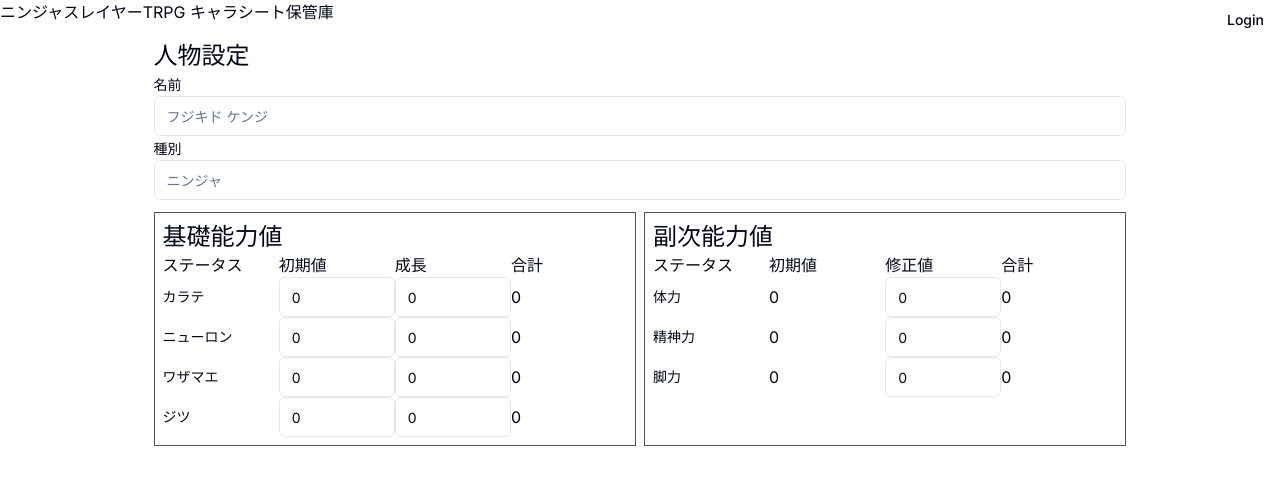
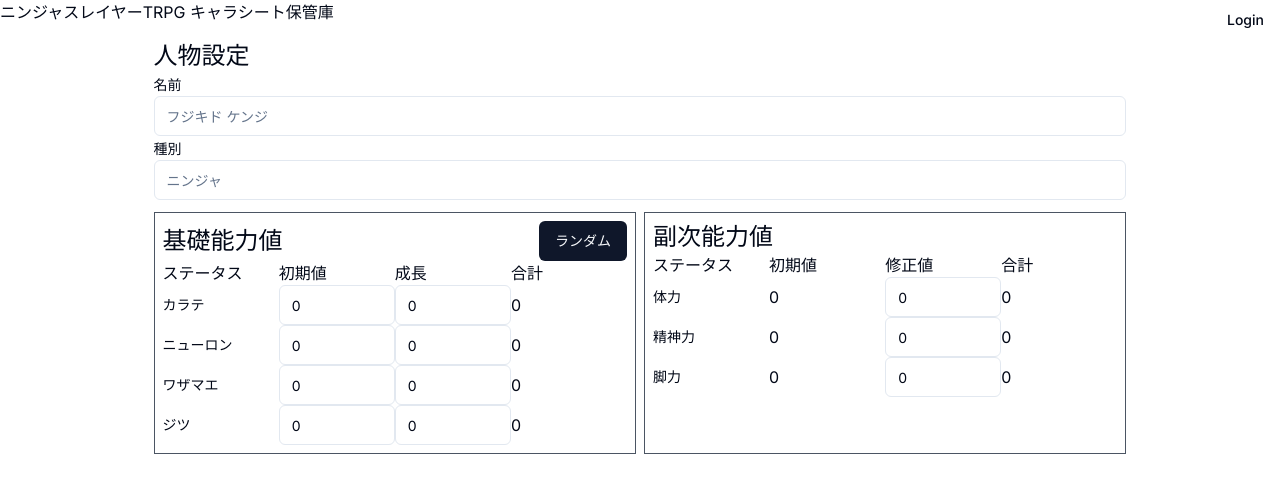
Before and after one commit to Umisyo/ninjaslayer-trpg-charasheet, a Next.js app: page /create in a window 1280 px wide. Shown: the top 492 px of the page. Built offline with nearby package versions, Linux system fonts and the light colour scheme; no server answers.

Commit message:
feat: ランダムボタンを実装

```diff
--- a/src/app/create/page.tsx
+++ b/src/app/create/page.tsx
@@ -1,9 +1,10 @@
 'use client'
 
-import {ChangeEvent, useState} from "react";
+import {ChangeEvent, FormEvent, useState} from "react";
 import {Input} from "~/app/components/ui/input";
 import {Label} from "~/app/components/ui/label";
 import {Ninja} from "~/types/ninja";
+import {Button} from "~/app/components/ui/button";
 
 export default function Home() {
   const initialNinjaState: Ninja = {
@@ -46,7 +47,8 @@ export default function Home() {
 
   const handleInputChange = (e: ChangeEvent<HTMLInputElement>) => {
     e.preventDefault();
-    const { name, value, type } = e.target;
+    const {name, value, type} = e.target;
+    console.log(value)
 
     // typeがnumberの場合、値を数値に変換する
     const formattedValue = type === 'number' ? Number(value) : value;
@@ -57,6 +59,17 @@ export default function Home() {
     }));
   };
 
+  const createRandomStatus = (e: FormEvent<HTMLButtonElement>) => {
+    e.preventDefault()
+
+    setNinja((prevState) => ({
+      ...prevState,
+      karate: Math.floor(Math.random() * 6) + 1,
+      neuron: Math.floor(Math.random() * 6) + 1,
+      wazamae: Math.floor(Math.random() * 6) + 1,
+      jitsu: Math.floor(Math.random() * 6) + 1,
+    }));
+  }
 
   return (
     <main className="container">
@@ -71,7 +84,10 @@ export default function Home() {
           </div>
           <div className="sm:grid block grid-cols-2 gap-2 mt-3">
             <div className="p-2 border border-solid border-gray-600">
-              <h2 className="text-2xl">基礎能力値</h2>
+              <div className="flex items-center justify-between">
+                <h2 className="text-2xl">基礎能力値</h2>
+                <Button onClick={createRandomStatus}>ランダム</Button>
+              </div>
               <div className="grid grid-cols-4 items-center">
                 <p>ステータス</p>
                 <p>初期値</p>
@@ -81,25 +97,29 @@ export default function Home() {
               <div className="grid grid-cols-4 items-center">
                 <Label>カラテ</Label>
                 <Input type="number" name="karate" placeholder="0" value={ninja.karate} onChange={handleInputChange}/>
-                <Input type="number" name="karateGrowValue" placeholder="0" value={ninja.karateGrowValue} onChange={handleInputChange}/>
+                <Input type="number" name="karateGrowValue" placeholder="0" value={ninja.karateGrowValue}
+                       onChange={handleInputChange}/>
                 <p>{ninja.karate + ninja.karateGrowValue}</p>
               </div>
               <div className="grid grid-cols-4 items-center">
                 <Label>ニューロン</Label>
                 <Input type="number" name="neuron" placeholder="0" value={ninja.neuron} onChange={handleInputChange}/>
-                <Input type="number" name="neuronGrowValue" placeholder="0" value={ninja.neuronGrowValue} onChange={handleInputChange}/>
+                <Input type="number" name="neuronGrowValue" placeholder="0" value={ninja.neuronGrowValue}
+                       onChange={handleInputChange}/>
                 <p>{ninja.neuron + ninja.neuronGrowValue}</p>
               </div>
               <div className="grid grid-cols-4 items-center">
                 <Label>ワザマエ</Label>
                 <Input type="number" name="wazamae" value={ninja.wazamae} placeholder="0" onChange={handleInputChange}/>
-                <Input type="number" name="wazamaeGrowValue" value={ninja.wazamaeGrowValue} placeholder="0" onChange={handleInputChange}/>
+                <Input type="number" name="wazamaeGrowValue" value={ninja.wazamaeGrowValue} placeholder="0"
+                       onChange={handleInputChange}/>
                 <p>{ninja.wazamae + ninja.neuronGrowValue}</p>
               </div>
               <div className="grid grid-cols-4 items-center">
                 <Label>ジツ</Label>
                 <Input type="number" name="jitsu" value={ninja.jitsu} placeholder="0" onChange={handleInputChange}/>
-                <Input type="number" name="jitsuGrowValue" value={ninja.jitsuGrowValue} placeholder="0" onChange={handleInputChange}/>
+                <Input type="number" name="jitsuGrowValue" value={ninja.jitsuGrowValue} placeholder="0"
+                       onChange={handleInputChange}/>
                 <p>{ninja.jitsu + ninja.jitsuGrowValue}</p>
               </div>
             </div>
```
